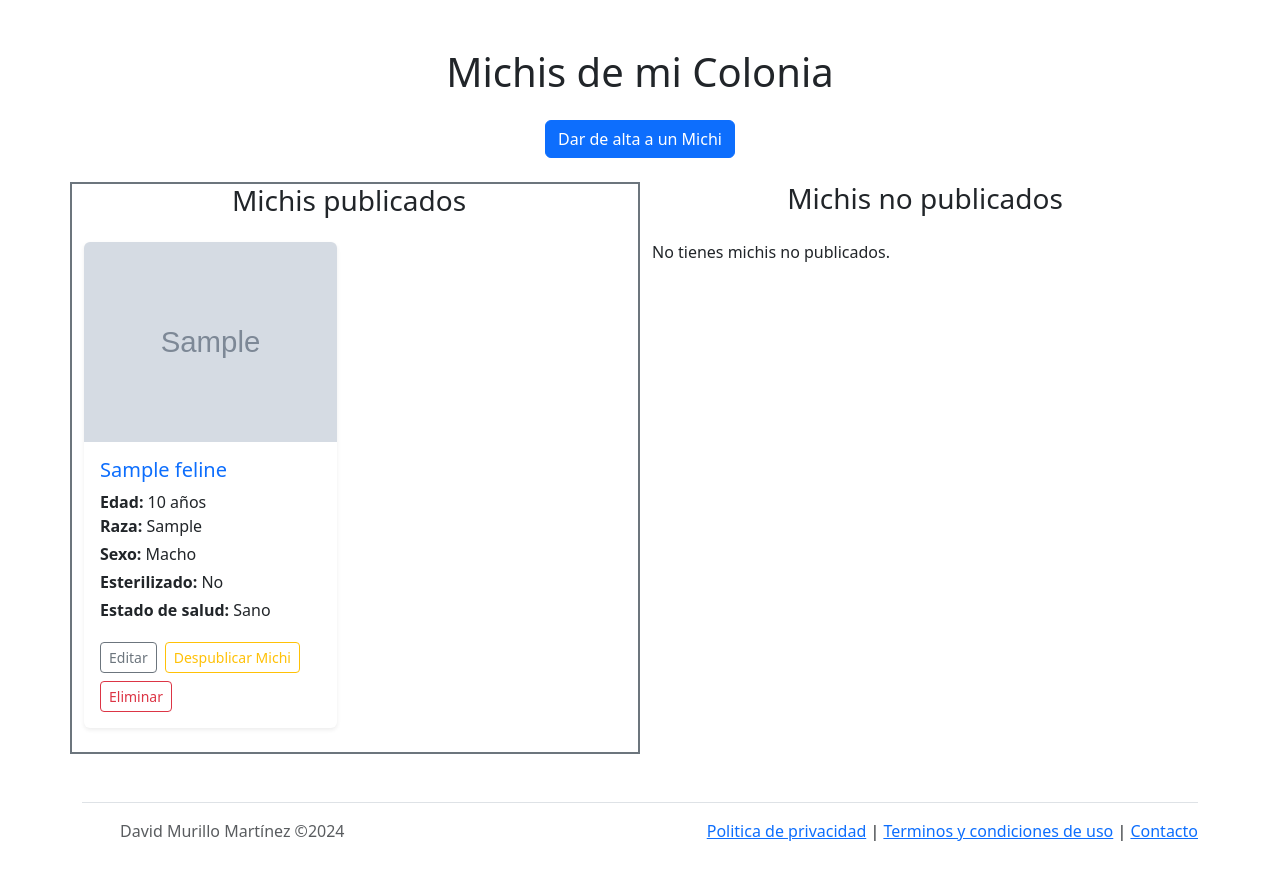
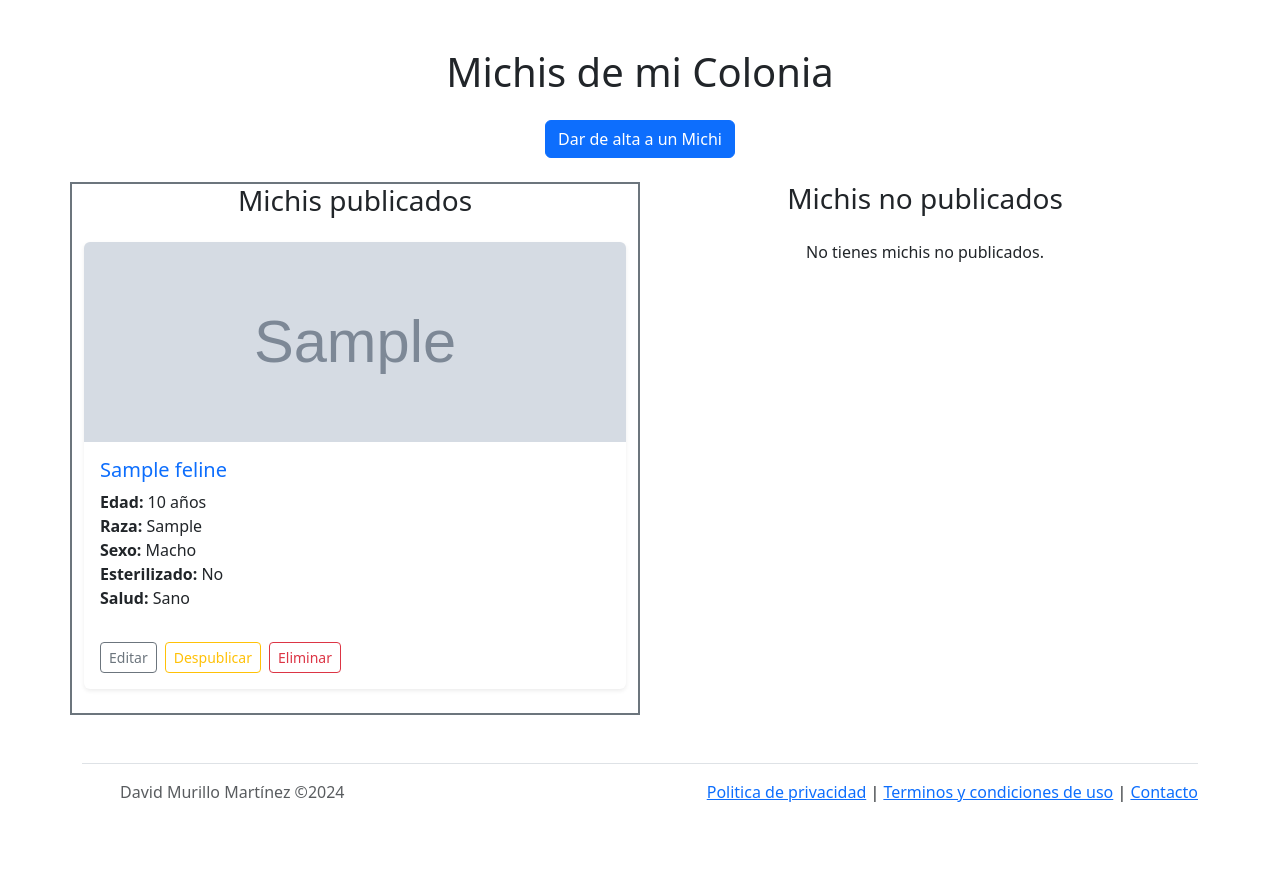
Before and after one commit to ChristianDavid09/valenmiaugesti, a Laravel app: page /felines in a window 1280 px wide. Shown: the part 89-972 px from the top of the page. After the commit the page ends 891 px from the top, so only its background shows below. Run offline with Laravel 12, Linux system fonts and the light colour scheme; a user stored in the database is signed in; data comes from the database, SQL or seed files in the repository; tables that the repository leaves empty hold one stand-in row (values such as "Sample post"); grey boxes marked "Sample" are stand-in pictures; style sheets or scripts are compiled from the project's sources.

Commit message:
terminado

```diff
--- a/app/Http/Controllers/CologneController.php
+++ b/app/Http/Controllers/CologneController.php
@@ -16,7 +16,7 @@ class CologneController extends Controller
      */
     public function index(): view
     {
-        $colognes = Cologne::all();
+        $cologne = Cologne::latest()->paginate(6);
         return view('colognes.index', compact('colognes'));
     }
 
--- a/app/Http/Controllers/FelineController.php
+++ b/app/Http/Controllers/FelineController.php
@@ -16,9 +16,16 @@ class FelineController extends Controller
      */
     public function index()
     {
-        $colognes = Auth::user()->cologne;
-        $felines = $colognes->felines;
-        return view('feline.index', compact('felines'));
+        $cologne = Auth::user()->cologne;
+
+        $activeFelines = $cologne->felines()->where('in_active', 1)
+            ->paginate(6, ['*'], 'activos');
+
+        $inactiveFelines = $cologne->felines()->where('in_active', 0)
+            ->paginate(6, ['*'], 'inactivos');
+
+        return view('feline.index', compact('activeFelines', 'inactiveFelines'));
+
     }
 
     /**
--- a/app/Http/Controllers/PublicationController.php
+++ b/app/Http/Controllers/PublicationController.php
@@ -16,8 +16,9 @@ class PublicationController extends Controller
      */
     public function index(): View
     {
-        $publications = Publication::all();
+        $publications = Publication::latest()->paginate(6);
         return view('publications.index', compact('publications'));
+
     }
 
     /**
--- a/app/Providers/AppServiceProvider.php
+++ b/app/Providers/AppServiceProvider.php
@@ -3,9 +3,11 @@
 namespace App\Providers;
 
 use Illuminate\Support\ServiceProvider;
+use Illuminate\Pagination\Paginator;
 
 class AppServiceProvider extends ServiceProvider
 {
+
     /**
      * Register any application services.
      */
@@ -19,6 +21,6 @@ class AppServiceProvider extends ServiceProvider
      */
     public function boot(): void
     {
-        //
+        Paginator::useBootstrap();
     }
 }
--- a/resources/views/feline/index.blade.php
+++ b/resources/views/feline/index.blade.php
@@ -3,7 +3,6 @@
 @section('title', 'Michis')
 
 @section('content')
-
 <div class="container my-5">
     <h1 class="mb-4 text-center">Michis de mi Colonia</h1>
 
@@ -13,113 +12,36 @@
         </div>
     </div>
 
-    <div class="row g-4">
-        {{-- Columna de michis publicados --}}
-        <div class="col-md-6 pe-md-4 border-end border-2 border-secondary">
-            <h3 class="mb-3 text-center mb-4">Michis publicados</h3>
+    <div class="row">
+        {{-- Michis Publicados --}}
+        <div class="col-md-6 border-end border-2 border-secondary">
+            <h3 class="text-center mb-4">Michis publicados</h3>
 
-            @if ($felines->where('in_active', 1)->isNotEmpty())
-                <div class="row">
-                    @foreach ($felines->where('in_active', 1) as $feline)
-                        <div class="col-md-6 mb-4">
-                            <div class="card shadow-sm border-0 h-100">
-                                <img src="{{ asset('images/colognes/felines/' . $feline->photo) }}"
-                                     class="card-img-top rounded-top"
-                                     alt="{{ $feline->name }}"
-                                     style="height: 200px; object-fit: cover;">
-                                <div class="card-body d-flex flex-column justify-content-between">
-                                    <div>
-                                        <a href="{{ route('felines.show', $feline) }}" class="text-decoration-none text-dark">
-                                            <h5 class="card-title text-primary">{{ $feline->name }}</h5>
-                                        </a>
+            @forelse ($activeFelines as $feline)
+                @include('feline.partials.card', ['feline' => $feline, 'isActive' => true])
+            @empty
+                <p class="text-center">No tienes michis publicados.</p>
+            @endforelse
 
-
-                                        @if($feline->age == null)
-                                            <li class="list-group-item"><strong>Edad:</strong>&nbsp;Desconocido</li>
-                                        @else
-                                            <li class="list-group-item"><strong>Edad:</strong> {{ $feline->age }} años</li>
-                                        @endif
-                                        <p class="mb-1"><strong>Raza:</strong> {{ ucfirst($feline->race) }}</p>
-                                        <p class="mb-1"><strong>Sexo:</strong> {{ $feline->sex }}</p>
-                                        <p class="mb-1"><strong>Esterilizado:</strong> {{ $feline->sterilized == 'Yes' ? 'Sí' : 'No' }}</p>
-                                        <p class="mb-1"><strong>Estado de salud:</strong> {{ $feline->health_status }}</p>
-                                    </div>
-
-                                    <div class="mt-3 d-flex flex-wrap gap-2">
-                                        <a href="{{ route('felines.edit', $feline) }}" class="btn btn-outline-secondary btn-sm">Editar</a>
-                                        <form action="{{ route('advertisement.destroy', $feline->advertisement) }}" method="POST">
-                                            @csrf
-                                            @method('DELETE')
-                                            <button type="submit" class="btn btn-outline-warning btn-sm">Despublicar Michi</button>
-                                        </form>
-                                        <form action="{{ route('felines.destroy', $feline) }}" method="POST" onsubmit="return confirm('¿Estás seguro de eliminar este michi?')">
-                                            @csrf
-                                            @method('DELETE')
-                                            <button type="submit" class="btn btn-outline-danger btn-sm">Eliminar</button>
-                                        </form>
-                                    </div>
-
-                                </div>
-                            </div>
-                        </div>
-                    @endforeach
-                </div>
-            @else
-                <p>No tienes michis publicados.</p>
-            @endif
+            <div class="d-flex justify-content-center mt-3">
+                {{ $activeFelines->links() }}
+            </div>
         </div>
 
+        {{-- Michis No Publicados --}}
+        <div class="col-md-6">
+            <h3 class="text-center mb-4">Michis no publicados</h3>
 
-        {{-- Columna de michis no publicados --}}
-        <div class="col-md-6">
-            <h3 class="mb-3 mb-4 text-center">Michis no publicados</h3>
+            @forelse ($inactiveFelines as $feline)
+                @include('feline.partials.card', ['feline' => $feline, 'isActive' => false])
+            @empty
+                <p class="text-center">No tienes michis no publicados.</p>
+            @endforelse
 
-            @if ($felines->where('in_active', 0)->isNotEmpty())
-                <div class="row">
-                    @foreach ($felines->where('in_active', 0) as $feline)
-                        <div class="col-md-6 ps-md-4">
-                            <div class="card shadow-sm border-0 h-100">
-                                <img src="{{ asset('images/colognes/felines/' . $feline->photo) }}"
-                                     class="card-img-top rounded-top"
-                                     alt="{{ $feline->name }}"
-                                     style="height: 200px; object-fit: cover;">
-                                <div class="card-body d-flex flex-column justify-content-between">
-                                    <div>
-                                        <h5 class="card-title text-primary">
-                                            <a href="{{ route('felines.show', $feline) }}" style="text-decoration: none; color: inherit;">
-                                                {{ $feline->name }}
-                                            </a>
-                                        </h5>
-                                        @if($feline->age == null)
-                                            <li class="list-group-item"><strong>Edad:</strong>&nbsp;Desconocido</li>
-                                        @else
-                                            <li class="list-group-item"><strong>Edad:</strong> {{ $feline->age }} años</li>
-                                        @endif
-                                        <p class="mb-1"><strong>Raza:</strong> {{ ucfirst($feline->race) }}</p>
-                                        <p class="mb-1"><strong>Sexo:</strong> {{ $feline->sex }}</p>
-                                        <p class="mb-1"><strong>Esterilizado:</strong> {{ $feline->sterilized == 'Yes' ? 'Sí' : 'No' }}</p>
-                                        <p class="mb-1"><strong>Estado de salud:</strong> {{ $feline->health_status }}</p>
-                                    </div>
-
-                                    <div class="mt-3 d-flex flex-wrap gap-2">
-                                        <a href="{{ route('felines.edit', $feline) }}" class="btn btn-outline-secondary btn-sm">Editar</a>
-                                        <a href="{{ route('advertisement.create', $feline) }}" class="btn btn-outline-primary btn-sm">Publicar Michi</a>
-                                        <form action="{{ route('felines.destroy', $feline) }}" method="POST" >
-                                            @csrf
-                                            @method('DELETE')
-                                            <button type="submit" class="btn btn-outline-danger btn-sm" onclick="return confirm('¿Estás seguro de eliminar este michi?')">Eliminar</button>
-                                        </form>
-                                    </div>
-                                </div>
-                            </div>
-                        </div>
-                    @endforeach
-                </div>
-            @else
-                <p>No tienes michis no publicados.</p>
-            @endif
+            <div class="d-flex justify-content-center mt-3">
+                {{ $inactiveFelines->links() }}
+            </div>
         </div>
     </div>
 </div>
-
 @endsection
--- /dev/null
+++ b/resources/views/feline/partials/card.blade.php
@@ -0,0 +1,43 @@
+<div class="mb-4">
+    <div class="card shadow-sm border-0 h-100">
+        <img src="{{ asset('images/colognes/felines/' . $feline->photo) }}"
+             class="card-img-top rounded-top"
+             alt="{{ $feline->name }}"
+             style="height: 200px; object-fit: cover;">
+
+        <div class="card-body d-flex flex-column justify-content-between">
+            <div>
+                <a href="{{ route('felines.show', $feline) }}" class="text-decoration-none text-dark">
+                    <h5 class="card-title text-primary">{{ $feline->name }}</h5>
+                </a>
+                <ul class="list-unstyled">
+                    <li><strong>Edad:</strong> {{ $feline->age ?? 'Desconocido' }} años</li>
+                    <li><strong>Raza:</strong> {{ ucfirst($feline->race) }}</li>
+                    <li><strong>Sexo:</strong> {{ $feline->sex }}</li>
+                    <li><strong>Esterilizado:</strong> {{ $feline->sterilized === 'Yes' ? 'Sí' : 'No' }}</li>
+                    <li><strong>Salud:</strong> {{ $feline->health_status }}</li>
+                </ul>
+            </div>
+
+            <div class="mt-3 d-flex flex-wrap gap-2">
+                <a href="{{ route('felines.edit', $feline) }}" class="btn btn-outline-secondary btn-sm">Editar</a>
+
+                @if($isActive)
+                    <form action="{{ route('advertisement.destroy', $feline->advertisement) }}" method="POST">
+                        @csrf
+                        @method('DELETE')
+                        <button class="btn btn-outline-warning btn-sm">Despublicar</button>
+                    </form>
+                @else
+                    <a href="{{ route('advertisement.create', $feline) }}" class="btn btn-outline-primary btn-sm">Publicar</a>
+                @endif
+
+                <form action="{{ route('felines.destroy', $feline) }}" method="POST" onsubmit="return confirm('¿Estás seguro de eliminar este michi?')">
+                    @csrf
+                    @method('DELETE')
+                    <button class="btn btn-outline-danger btn-sm">Eliminar</button>
+                </form>
+            </div>
+        </div>
+    </div>
+</div>
--- a/resources/views/publications/index.blade.php
+++ b/resources/views/publications/index.blade.php
@@ -64,6 +64,10 @@
             @endforeach
         </div>
     </div>
+    <div class="mt-4 d-flex justify-content-center">
+        {{ $publications->links() }}
+    </div>
+
     <style>
             .card-publication {
                 border-radius: 15px;
```
